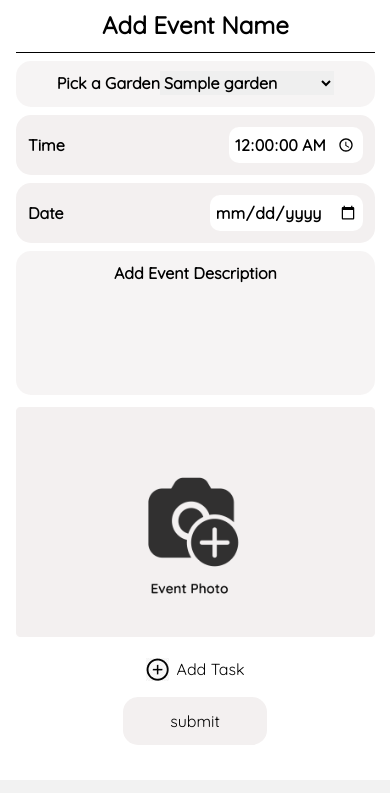
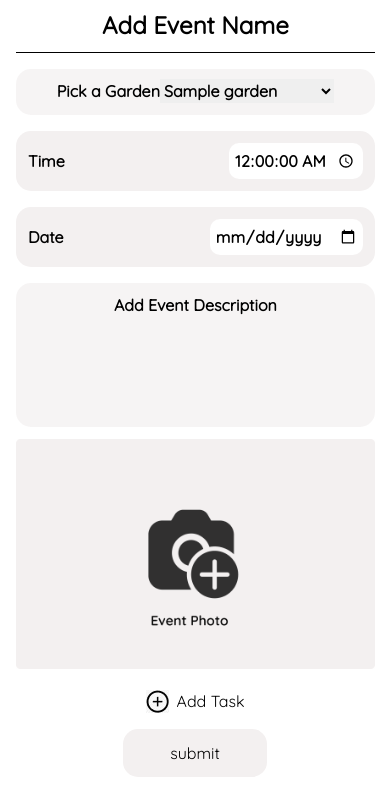
Before and after one commit to dohovic/Giver-Final, a PHP site: page /mac/create-event.php in a window 390 px wide. Shown: the part 64-857 px from the top of the page. Run offline with PHP 8.4, Linux system fonts and the light colour scheme; the visitor is signed in with stand-in values (Sample User, id 1); tables that the repository leaves empty or names only in its code hold one stand-in row (values such as "Sample post"); some libraries are stand-ins or nearby versions.

Commit message:
create_event

```diff
--- a/create-event.php
+++ b/create-event.php
@@ -125,11 +125,11 @@
                             <!-- <input type="text" placeholder="Choose a Garden" /> -->
                         </div>
                         <div class="time-inputs">
-                            <div class="time-input mb-2">
+                            <div class="time-input">
                                 <div>Date</div>
                                 <input type="date" name="date" class="date" />
                             </div>
-                            <div class="time-input mb-2">
+                            <div class="time-input">
                                 <div>Time</div>
                                 <input type="time" step="1" name="time" class="date" value="00:00:00" />
                             </div>
--- a/includes/style.css
+++ b/includes/style.css
@@ -737,6 +737,10 @@
 }
 
 @media only screen and (max-width: 1152px) {
+  .time-inputs > :first-child {
+    margin-bottom: 16px;
+  }
+
   #tasks {
     place-items: center;
   }
@@ -1129,6 +1133,10 @@
 }
 
 @media (max-width: 414px) {
+  .time-inputs {
+    gap: 16px;
+  }
+
   #upload-event-img {
     width: 100%;
   }
@@ -1155,7 +1163,7 @@
 
   .input-field {
     margin-top: 0px;
-    margin-bottom: 8px;
+    margin-bottom: 16px;
   }
 
   .inputs-form > :nth-child(3) {
```
